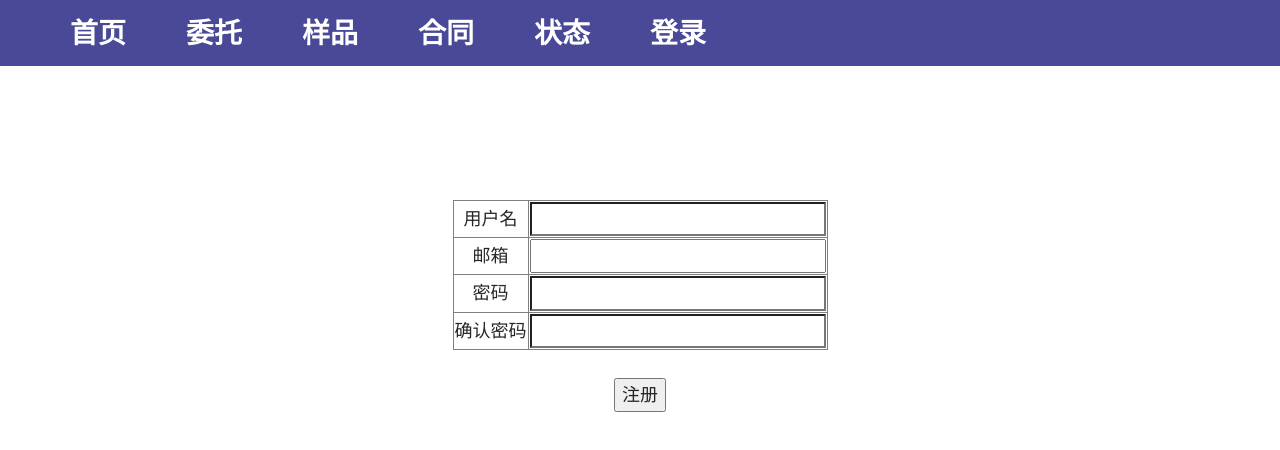
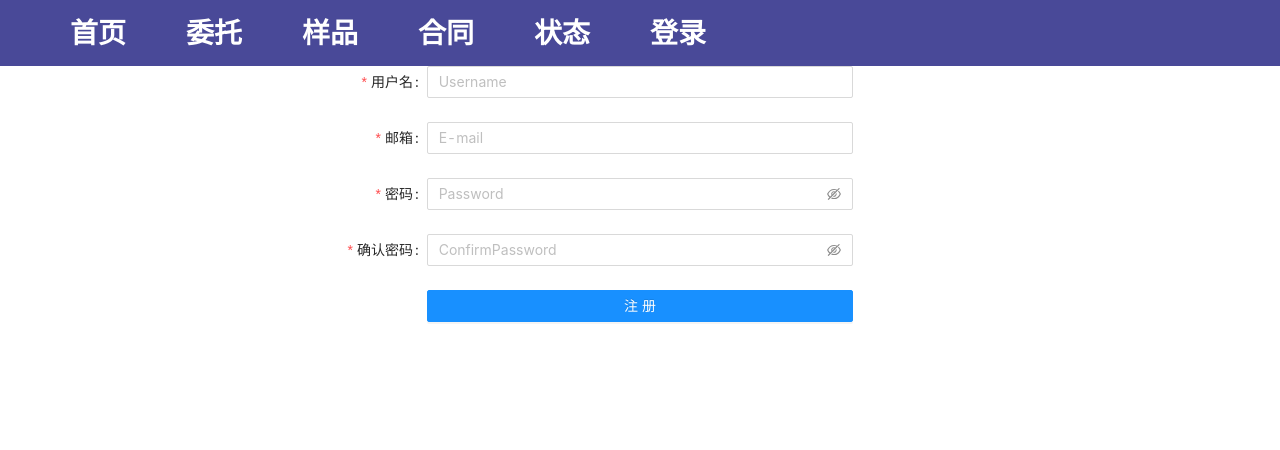
Before and after one commit to ZFirozen/SE-Project-Front, a React (Create React App) app: page /signup in a window 1280 px wide. Shown: the top 450 px of the page. Built offline with nearby package versions, Linux system fonts and the light colour scheme.

Commit message:
update Login and SignUp with antd, UserInfo not finished

```diff
--- /dev/null
+++ b/src/pages/Login.css
@@ -0,0 +1,15 @@
+#components-form-login .login-form {
+    max-width: 300px;
+}
+
+/* #components-form-login .login-form-forgot {
+    float: right;
+}
+
+#components-form-login .ant-col-rtl .login-form-forgot {
+    float: left;
+} */
+
+#components-form-login .login-form-button {
+    width: 100%;
+}
--- a/src/pages/Login.js
+++ b/src/pages/Login.js
@@ -1,31 +1,41 @@
 import axios from "axios";
 import React from "react";
+import { Form, Input, Checkbox, Button, Alert } from "antd";
+import { UserOutlined, LockOutlined } from "@ant-design/icons";
+
+import "./Login.css";
 
 export default class Login extends React.Component {
     constructor(props) {
         super(props);
         this.state = {
             username: "",
-            password: "",
-            toSignUp: false
+            password: ""
         };
 
-        this.onSubmit = this.onSubmit.bind(this);
         this.onChange = this.onChange.bind(this);
         this.onClick = this.onClick.bind(this);
+        this.onFinish = this.onFinish.bind(this);
+        this.onFinishFailed = this.onFinishFailed.bind(this);
     }
 
     onChange(event) {
+        console.log(event.target.name, event.target.value);
         this.setState({
             [event.target.name]: event.target.value
         });
     }
 
-    onSubmit(event) {
+    onClick(event) {
         event.preventDefault();
+        window.location.href = "/signup";
+    }
 
+    onFinish(values) {
         const userName = this.state.username;
         const userPassword = this.state.password;
+
+        console.log(userName, userPassword);
 
         axios.post("http://124.222.168.27:8080/login?userName=" + userName + "&userPassword=" + userPassword)
             .then(function (response) {
@@ -45,41 +55,69 @@ export default class Login extends React.Component {
             });
     }
 
-    onClick(event) {
-        event.preventDefault();
-        window.location.href = "/signup";
+    onFinishFailed(errorInfo) {
+        console.log('Failed:', errorInfo);
     }
 
     render() {
         return (
-            <div
-                style={{
-                    textAlign: 'center',
-                    display: "flex",
-                    justifyContent: 'center',
-                    alignItems: 'center',
-                    height: '60vh',
-                    fontSize: '18px',
-                }}
+            <Form
+                name="login"
+                id="components-form-login"
+                className="login-form"
+                labelCol={{ span: 8 }}
+                wrapperCol={{ span: 8 }}
+                // initialValues={{ remember: false }}
+                onFinish={this.onFinish}
+                onFinishFailed={this.onFinishFailed}
+                autoComplete="off"
+
             >
-                <form onSubmit={this.onSubmit}>
-                    <table>
-                        <tbody>
-                            <tr>
-                                <td>用户名</td>
-                                <td><input type="text" name="username" onChange={this.onChange} /></td>
-                            </tr>
-                            <tr>
-                                <td>密码</td>
-                                <td><input type="password" name="password" onChange={this.onChange} /></td>
-                            </tr>
-                        </tbody>
-                    </table>
-                    <br />
-                    <input type="submit" value="登录" />
-                    <input type="button" value="注册" onClick={this.onClick} />
-                </form>
-            </div>
+
+                <Form.Item
+                    label="用户名"
+                    name="用户名"
+                    rules={[{ required: true, message: "请输入用户名！" }]}
+                >
+                    <Input
+                        prefix={<UserOutlined className="site-form-item-icon" />}
+                        placeholder="Username"
+                        name='username'
+                        onChange={this.onChange}
+                    />
+                </Form.Item>
+
+                <Form.Item
+                    label="密码"
+                    name="密码"
+                    rules={[{ required: true, message: "请输入密码！" }]}
+                >
+                    <Input.Password
+                        prefix={<LockOutlined className="site-form-item-icon" />}
+                        placeholder="Password"
+                        name='password'
+                        onChange={this.onChange}
+                    />
+                </Form.Item>
+
+                {/* <Form.Item
+                    name="remember"
+                    valuePropName="checked"
+                    wrapperCol={{ offset: 8, span: 16 }}>
+                    <Checkbox>记住我</Checkbox>
+                </Form.Item> */}
+
+                <Form.Item wrapperCol={{ offset: 8, span: 8 }}>
+                    <Button
+                        type="primary"
+                        htmlType="submit"
+                        className="login-form-button"
+                    >
+                        登录
+                    </Button>
+                    还没账号？ <a onClick={this.onClick}>现在注册！</a>
+                </Form.Item>
+            </Form >
         )
     }
 }
--- a/src/pages/SignUp.js
+++ b/src/pages/SignUp.js
@@ -1,5 +1,7 @@
 import React from "react";
 import axios from "axios";
+import { Form, Input, Checkbox, Button, Alert } from "antd";
+
 
 export default class SignUp extends React.Component {
     constructor(props) {
@@ -71,77 +73,98 @@ export default class SignUp extends React.Component {
         // const { status, data } = this.props.singUpData || {};
         // console.log(error);
         return (
-            <React.Fragment>
-                <div
-                    style={{
-                        textAlign: 'center',
-                        display: "flex",
-                        justifyContent: 'center',
-                        alignItems: 'center',
-                        height: '60vh',
-                        fontSize: '18px',
-                    }}
+            <Form
+                name="signup"
+                id="components-form-login"
+                className="login-form"
+                labelCol={{ span: 8 }}
+                wrapperCol={{ span: 8 }}
+                // initialValues={{ remember: false }}
+                onFinish={this.onFinish}
+                onFinishFailed={this.onFinishFailed}
+                autoComplete="off"
             >
-                    <form onSubmit={this.onSubmit}>
-                        {/* <h1>join our community !</h1> */}
-                        <table>
-                            <tbody>
-                                <tr>
-                                    <td>用户名</td>
-                                    <td><input
-                                        type="text"
-                                        name="username"
-                                        // className="form-control"
+
+                <Form.Item
+                    label="用户名"
+                    name="用户名"
+                    rules={[{ required: true, message: "请输入用户名！" }]}
+                >
+                    <Input
+                        placeholder="Username"
+                        name='username'
                         onChange={this.onChange}
-                                    // value={username}
                     />
-                                    </td>
-                                </tr>
-                                <tr>
-                                    <td>邮箱</td>
-                                    <td><input
-                                        type="email"
-                                        name="email"
-                                        // className="form-control"
+                </Form.Item>
+
+                <Form.Item
+                    label="邮箱"
+                    name="邮箱"
+                    rules={[
+                        {
+                            type: "email", message: "请输入有效邮箱！"
+                        },
+                        {
+                            required: true, message: "请输入邮箱！"
+                        }
+                    ]}
+                >
+                    <Input
+                        placeholder="E-mail"
+                        name='email'
                         onChange={this.onChange}
-                                    // value={email}
                     />
-                                    </td>
-                                </tr>
-                                <tr>
-                                    <td>密码</td>
-                                    <td><input
-                                        type="password"
-                                        name="password"
-                                        // className="form-control"
+                </Form.Item>
+
+                <Form.Item
+                    label="密码"
+                    name="密码"
+                    rules={[{ required: true, message: "请输入密码！" }]}
+                    hasFeedback
+                >
+                    <Input.Password
+                        placeholder="Password"
+                        name='password'
                         onChange={this.onChange}
-                                    // value={password}
                     />
-                                    </td>
-                                </tr>
-                                <tr>
-                                    <td>确认密码</td>
-                                    <td><input
-                                        type="password"
-                                        name="passwordConfirmation"
-                                        // className="form-control"
+                </Form.Item>
+
+                <Form.Item
+                    label="确认密码"
+                    name="确认密码"
+                    dependencies={['密码']}
+                    hasFeedback
+                    rules={[
+                        {
+                            required: true, message: "请确认密码！"
+                        },
+                        ({ getFieldValue }) => ({
+                            validator(_, value) {
+                                if (!value || getFieldValue('密码') === value) {
+                                    return Promise.resolve();
+                                }
+                                return Promise.reject(new Error('两次输入的密码不一致!'));
+                            },
+                        }),
+                    ]}
+                >
+                    <Input.Password
+                        placeholder="ConfirmPassword"
+                        name='passwordConfirmation'
                         onChange={this.onChange}
-                                    // value={passwordConfirmation}
                     />
-                                    </td>
-                                </tr>
-                            </tbody>
-                        </table>
-                        <br />
-                        <input type="submit" disabled={isDisabled} value={isDisabled ? "等待中" : "注册"}></input>
-                        {/* <div className="form-group">
-                            <button disabled={isDisabled} className="btn btn-primary btn-lg">{isDisabled ? "等待中" : "注册"}</button>
-                        </div> */}
-                    </form>
-                </div>
-            </React.Fragment>
+                </Form.Item>
+
+                <Form.Item wrapperCol={{ offset: 8, span: 8 }}>
+                    <Button
+                        type="primary"
+                        htmlType="submit"
+                        className="login-form-button"
+                    >
+                        {isDisabled ? "等待中" : "注册"}
+                    </Button>
+                </Form.Item>
+            </Form>
         )
     }
 }
-
-// export default withRouter(SignUp);
```
Also changed, not shown: src/pages/UserInfo.js (added). Lines whose indentation alone changed are shown as unchanged.
